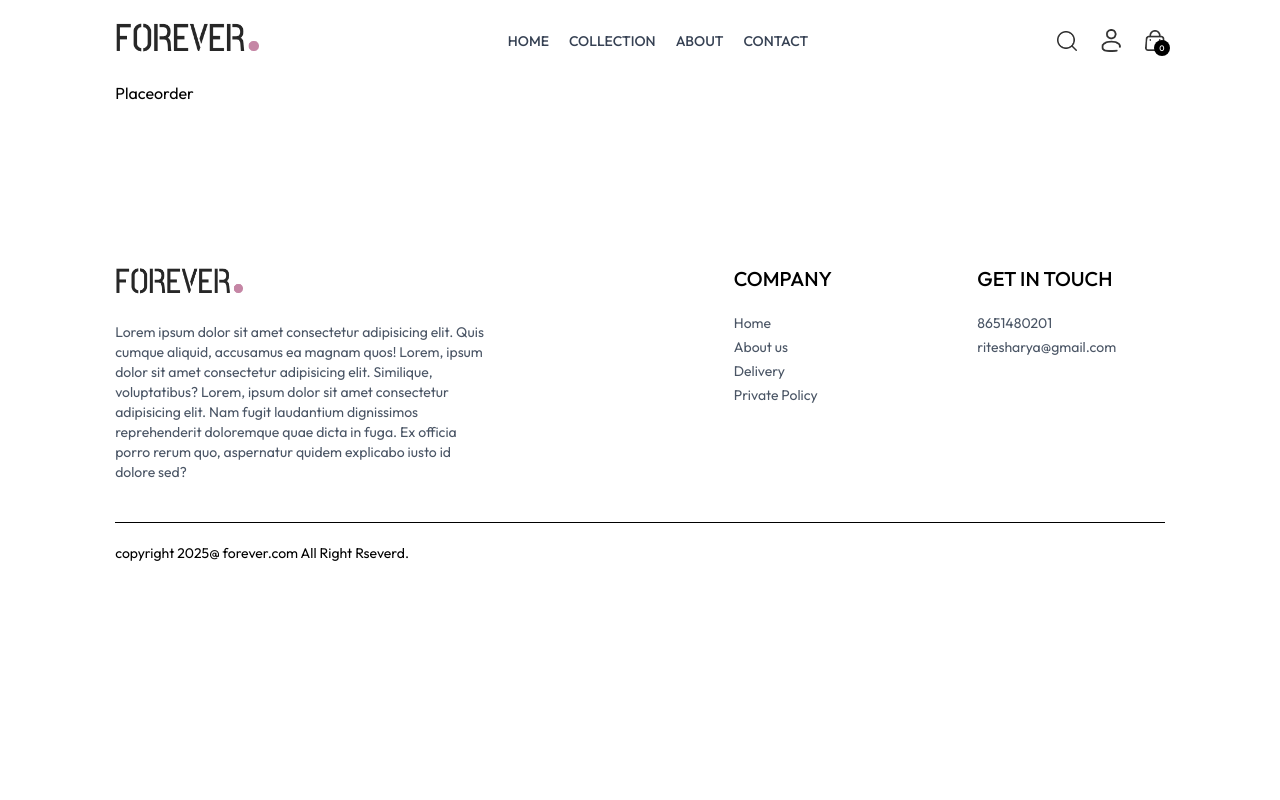
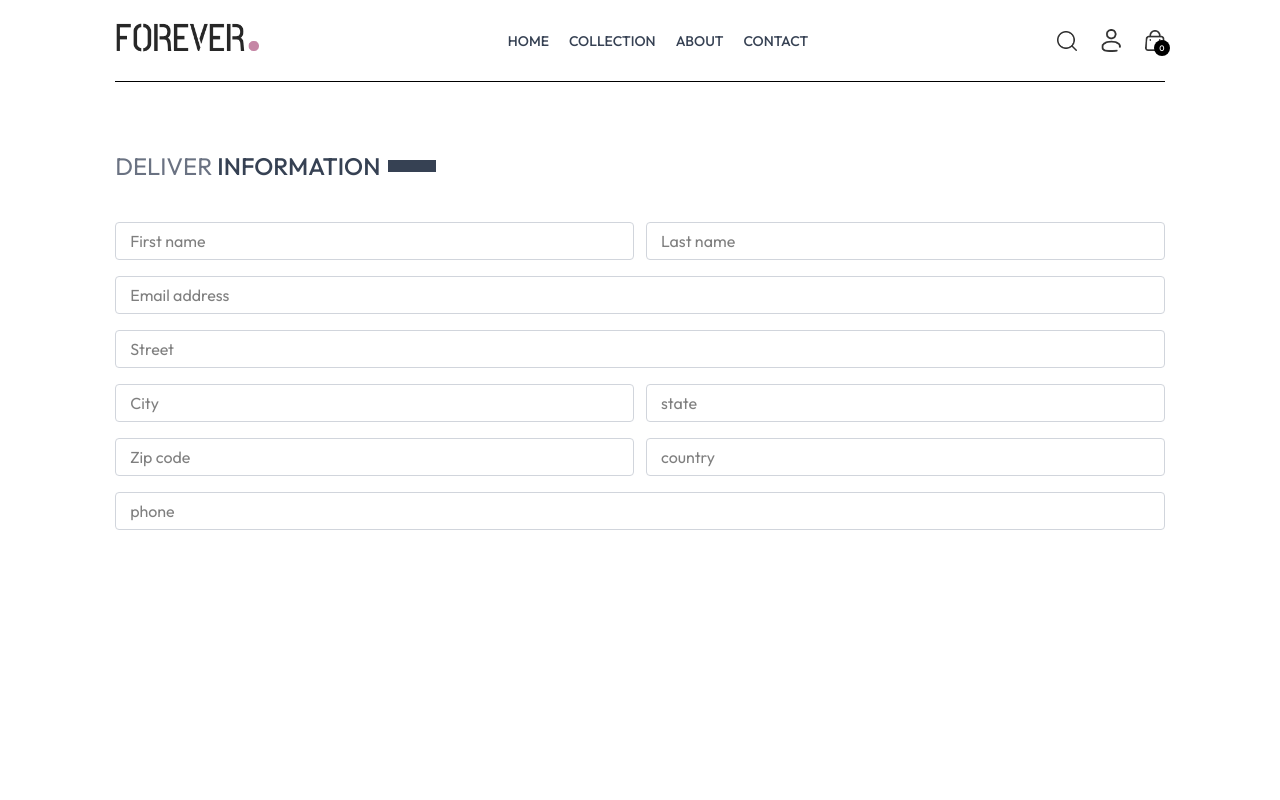
Before and after one commit to ritesharya-11/E-COMMERCE, a React (Vite) app: page /placeOrder in a window 1280 px wide. Shown: the top 800 px of the page. Built offline with nearby package versions, Linux system fonts and the light colour scheme.

Commit message:
cart update

```diff
--- a/src/context/Context.jsx
+++ b/src/context/Context.jsx
@@ -1,6 +1,7 @@
 import { createContext, useEffect, useState } from "react";
 import { products } from "../assets/assets"
 import { toast } from "react-toastify";
+import { useNavigate } from "react-router-dom";
 
 export const ShopContext = createContext();
 
@@ -11,6 +12,7 @@
   const [search,setSearch] = useState('');
   const [showSearch,setShowSearch] =useState(false)
   const [cartItems,setCartItems] = useState({});
+  const navigate = useNavigate();
 
   const addToCard = async (itemId,size) =>{
 
@@ -86,7 +88,7 @@
     search,setSearch,showSearch,setShowSearch,
     cartItems,addToCard,
     getCartCount,updateQuantity,
-    getCartAmount
+    getCartAmount,navigate
   }
   return (
     <ShopContext.Provider value={value}>
--- a/src/pages/Cart.jsx
+++ b/src/pages/Cart.jsx
@@ -6,7 +6,7 @@
 
 const Cart = () => {
 
-  const {products, currency,  cartItems, updateQuantity} = useContext(ShopContext);
+  const {products, currency,  cartItems, updateQuantity, navigate} = useContext(ShopContext);
 
   const [cartData,setCartData] = useState([]);
 
@@ -63,6 +63,10 @@
         <div className='w-full sm:w-[450px]'>
 
           <CartTotal />
+          <div className='w-full text-end'>
+            <button onClick={()=>navigate('/placeOrder')} className='bg-black text-white text-sm my-8 px-8 py-3'>PROCEED TO CHECKOUT</button>
+
+          </div>
 
         </div>
       </div>
--- a/src/pages/Placeorder.jsx
+++ b/src/pages/Placeorder.jsx
@@ -1,8 +1,37 @@
 import React from 'react'
+import Title from '../components/Title'
 
 const Placeorder = () => {
   return (
-    <div>Placeorder</div>
+    <div className='flex flex-col sm:flex-row justify-between gap-4 pt-5 sm:pt-14 min-h-[80vh] border-t'>
+      {/* --------left side----------- */}
+      <div className='flex flex-col gap-4 w-full sm:max-w-[480px}'>
+        <div className='text-xl sm:text-2xl my-3'>
+          <Title text1={"DELIVER"} text2={"INFORMATION"}  />
+
+        </div>
+        <div className='flex gap-3'>
+          <input className='border border-gray-300 rounded py-1.5 px-3.5 w-full' type="text" placeholder='First name' />
+          <input className='border border-gray-300 rounded py-1.5 px-3.5 w-full' type="text" placeholder='Last name' />
+
+        </div>
+        <input className='border border-gray-300 rounded py-1.5 px-3.5 w-full' type="email" placeholder='Email address' />
+        <input className='border border-gray-300 rounded py-1.5 px-3.5 w-full' type="text" placeholder='Street' />
+        <div className='flex gap-3'>
+          <input className='border border-gray-300 rounded py-1.5 px-3.5 w-full' type="text" placeholder='City' />
+          <input className='border border-gray-300 rounded py-1.5 px-3.5 w-full' type="text" placeholder='state' />
+
+        </div>
+        <div className='flex gap-3'>
+          <input className='border border-gray-300 rounded py-1.5 px-3.5 w-full' type="text" placeholder='Zip code' />
+          <input className='border border-gray-300 rounded py-1.5 px-3.5 w-full' type="text" placeholder='country' />
+
+        </div>
+        <input className='border border-gray-300 rounded py-1.5 px-3.5 w-full' type="number" placeholder='phone' />
+
+      </div>
+
+    </div>
   )
 }
 
```
